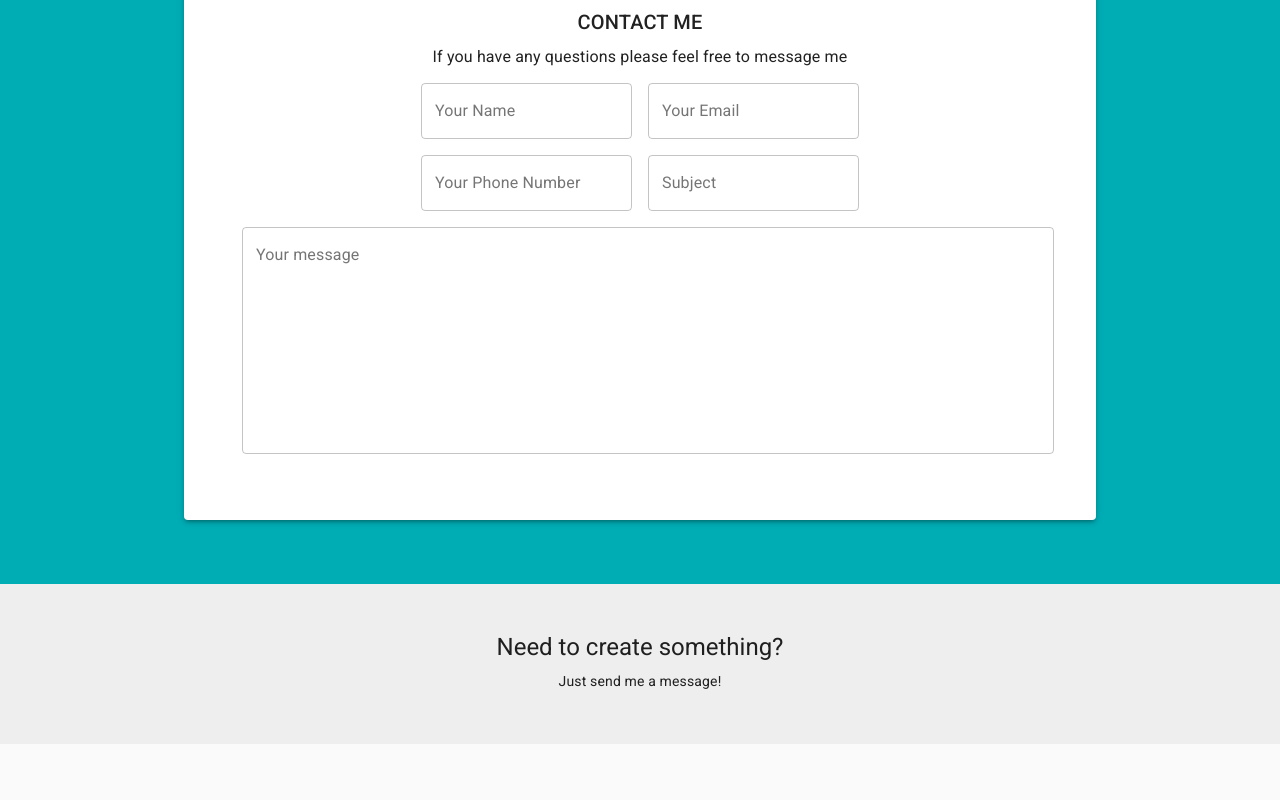
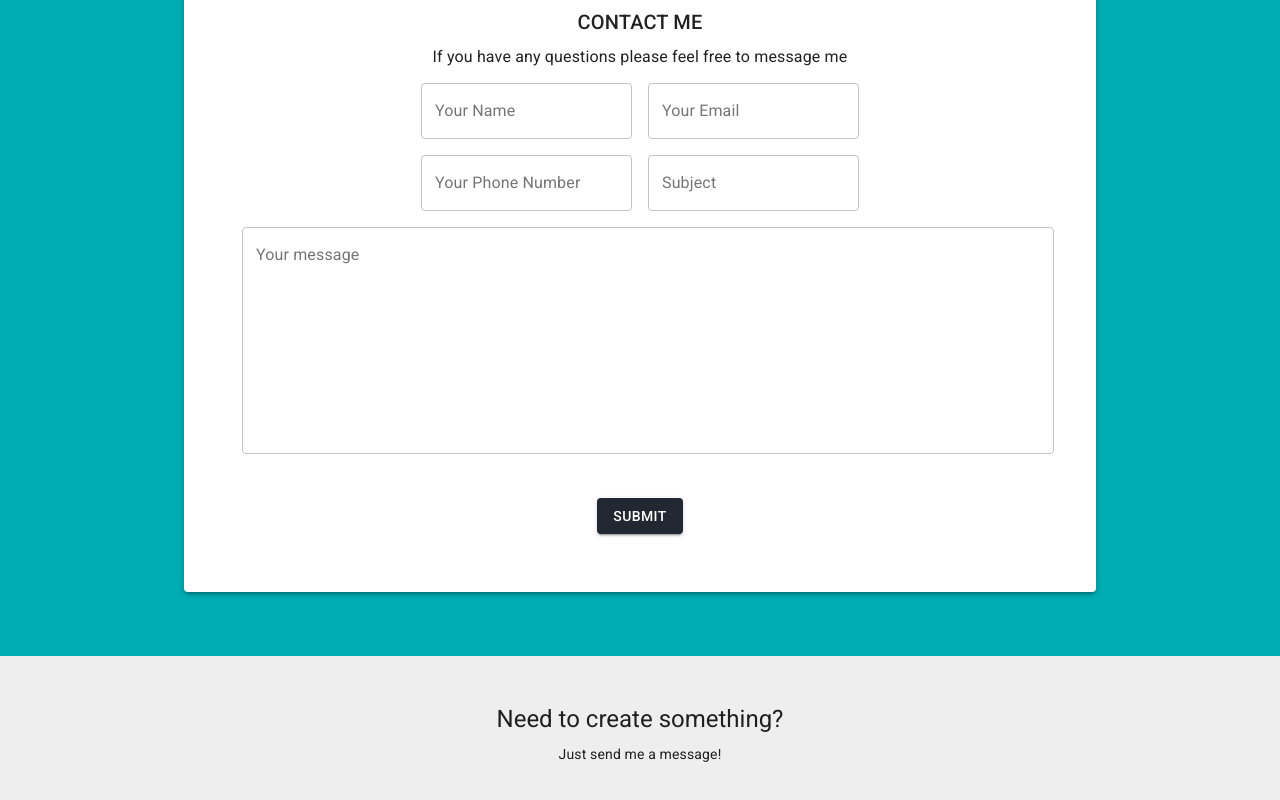
Before and after one commit to Marcioshub/maricos-site-react, a React (Create React App) app: page / in a window 1280 px wide. Shown: the part 3020-3820 px from the top of the page. Before the commit the page ends 3764 px from the top, so only its background shows below. Built offline with nearby package versions, Linux system fonts and the light colour scheme.

Commit message:
adding form submit 2

```diff
--- a/src/components/contactme/ContactMe.js
+++ b/src/components/contactme/ContactMe.js
@@ -6,6 +6,7 @@
 import CssBaseline from "@material-ui/core/CssBaseline";
 import Container from "@material-ui/core/Container";
 import Zoom from "@material-ui/core/Zoom";
+import Button from "@material-ui/core/Button";
 
 const useStyles = makeStyles(theme => ({
   root: {
@@ -94,7 +95,13 @@
                 className={classes.message}
               />
               <br />
-              <div data-netlify-recaptcha="true"></div>
+              <div className="field">
+                <div data-netlify-recaptcha="true"></div>
+              </div>
+              <br />
+              <Button variant="contained" color="primary" type="submit">
+                Submit
+              </Button>
             </form>
           </Paper>
         </Zoom>
```
